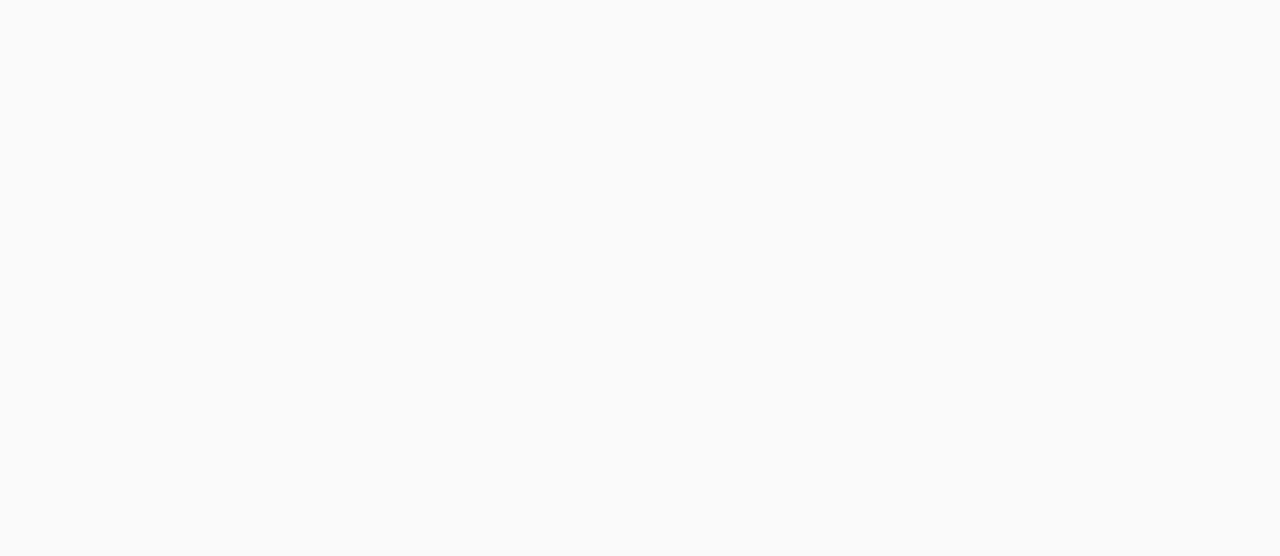
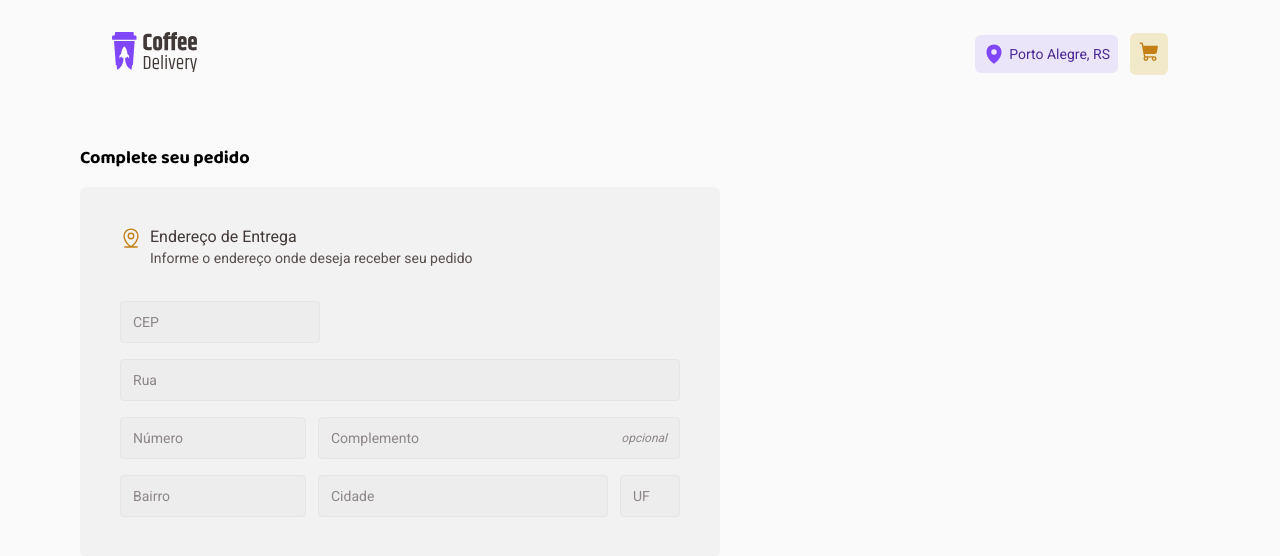
Before and after one commit to brunomat480/coffee-delivery, a React (Vite) app: page /checkout in a window 1280 px wide. Before the commit this address had no page. Shown: the top 556 px of the page. Built offline with nearby package versions, Linux system fonts and the light colour scheme.

Commit message:
feat: launching checkout page

```diff
--- a/package.json
+++ b/package.json
@@ -10,11 +10,14 @@
     "preview": "vite preview"
   },
   "dependencies": {
+    "@hookform/resolvers": "^3.3.4",
     "@phosphor-icons/react": "^2.0.15",
     "react": "^18.2.0",
     "react-dom": "^18.2.0",
+    "react-hook-form": "^7.50.0",
     "react-router-dom": "^6.21.3",
-    "styled-components": "^6.1.8"
+    "styled-components": "^6.1.8",
+    "zod": "^3.22.4"
   },
   "devDependencies": {
     "@types/react": "^18.2.43",
--- a/src/Router.tsx
+++ b/src/Router.tsx
@@ -1,12 +1,14 @@
 import { Route, Routes } from 'react-router-dom';
 import { DefaultLayout } from './layout/DefaultLayout';
 import { Home } from './pages/Home';
+import { Checkout } from './pages/Checkout';
 
 export function Router() {
   return (
     <Routes>
       <Route path='/' element={<DefaultLayout />}>
         <Route path='/' element={<Home />} />
+        <Route path='/checkout' element={<Checkout />} />
       </Route>
     </Routes>
   );
--- a/src/components/Header/index.tsx
+++ b/src/components/Header/index.tsx
@@ -17,7 +17,9 @@
 
   return (
     <HeaderContainer $productCart={productCart}>
-      <img src={logo} alt="Logo" />
+      <Link to="/">
+        <img src={logo} alt="Logo" />
+      </Link>
 
       <div>
         <Location>
@@ -29,7 +31,7 @@
           Porto Alegre, RS
         </Location>
 
-        <Link to="/">
+        <Link to="/checkout">
           <ShoppingCart
             color={theme.colors['yellow-dark']}
             size={22}
--- /dev/null
+++ b/src/pages/Checkout/index.tsx
@@ -0,0 +1,44 @@
+import { MapPinLine } from '@phosphor-icons/react';
+import { CheckoutContainer, Form, FormContainer, FormGroup } from './styles';
+import { useTheme } from 'styled-components';
+
+export function Checkout() {
+  const { colors } = useTheme();
+
+  return (
+    <CheckoutContainer>
+      <h2>Complete seu pedido</h2>
+
+      <FormGroup>
+        <FormContainer>
+          <header>
+            <MapPinLine color={colors['yellow-dark']} size={22} />
+            <div>
+              <h3>Endereço de Entrega</h3>
+              <p>Informe o endereço onde deseja receber seu pedido</p>
+            </div>
+          </header>
+
+          <Form>
+            <input type="text" placeholder="CEP" />
+            <input type="text" placeholder="Rua" />
+            <div>
+              <input type="text" placeholder="Número" />
+              <div className="input">
+                <input type="text" placeholder="Complemento" />
+                <small>opcional</small>
+              </div>
+            </div>
+            <div className="location">
+              <div>
+                <input type="text" placeholder="Bairro" />
+                <input type="text" placeholder="Cidade" />
+              </div>
+              <input type="text" placeholder="UF" />
+            </div>
+          </Form>
+        </FormContainer>
+      </FormGroup>
+    </CheckoutContainer>
+  );
+}
--- /dev/null
+++ b/src/pages/Checkout/styles.ts
@@ -0,0 +1,124 @@
+import styled from 'styled-components';
+
+export const CheckoutContainer = styled.div`
+  margin-top: 9rem;
+
+  h2 {
+    font-family: 'Baloo 2', sans-serif;
+    font-size: 1.125rem;
+  }
+`;
+
+export const FormGroup = styled.form``;
+
+export const FormContainer = styled.div`
+  margin-top: .9375rem;
+  padding: 2.5rem;
+  width: 40rem;
+  background: ${({ theme }) => theme.colors['base-card']};
+  border-radius: 6px;
+
+  header {
+    display: flex;
+    gap: .5rem;
+    align-items: start;
+
+    div {
+      line-height: 130%;
+
+      h3 {
+        font-size: 1rem;
+        font-weight: 400;
+        color: ${({ theme }) => theme.colors['base-subtitle']};
+      }
+
+      p {
+        font-size: 0.875rem;
+        color: ${({ theme }) => theme.colors['base-text']};
+      }
+    }
+  }
+`;
+
+export const Form = styled.div`
+  margin-top: 2rem;
+
+  display: flex;
+  flex-direction: column;
+  gap: 1rem;
+
+  input {
+    padding-inline: .75rem;
+    height: 2.625rem;
+    outline: none;
+    border: 1.75px solid ${({ theme }) => theme.colors['base-button']};
+    border-radius: 4px;
+    background: ${({ theme }) => theme.colors['base-input']};
+    color: ${({ theme }) => theme.colors['base-text']};
+    font-size: .875rem;
+    font-weight: 400;
+
+    &:focus {
+      border-color: ${({ theme }) => theme.colors['yellow-dark']};
+    }
+
+    &::placeholder {
+      color: ${({ theme }) => theme.colors['base-label']};
+      font-size: .875rem;
+    }
+  }
+
+  & > input:first-child {
+    width: 12.5rem;
+  }
+
+  div {
+    display: flex;
+    align-items: center;
+    /* justify-content: space-between; */
+    gap: .75rem;
+
+    .input {
+      width: 100%;
+      height: 2.625rem;
+      padding-right: .75rem;
+      background: ${({ theme }) => theme.colors['base-input']};
+      border: 1.75px solid ${({ theme }) => theme.colors['base-button']};
+      border-radius: 4px;
+      flex: 1;
+
+      input {
+        width: 100%;
+        background: none;
+        border: 0;
+      }
+
+      small {
+        font-style: italic;
+        font-size: .75rem;
+        color: ${({ theme }) => theme.colors['base-label']};
+      }
+
+      &:focus-within {
+        border: 1px solid ${({ theme }) => theme.colors['yellow-dark']};
+      }
+    }
+  }
+
+  .location {
+
+
+    div {
+      width: 100%;
+      display: flex;
+
+      input:last-child {
+        width: 100%;
+      }
+    }
+
+    & > input:last-child {
+      width: 3.75rem;
+    }
+  }
+`;
--- a/src/styles/global.ts
+++ b/src/styles/global.ts
@@ -7,10 +7,10 @@
     box-sizing: border-box;
   }
 
-  :focus {
+  /* :focus {
     outline: 0;
-    box-shadow: 0 0 0 2px ${({ theme }) => theme.colors.purple};
-  }
+    box-shadow: 0 0 0 2px ${({ theme }) => theme.colors['yellow-dark']};
+  } */
 
   body {
     background: ${({ theme }) => theme.colors.background};
```
Also changed, not shown: 1 other file (tests, documents, lock files or other folders).
